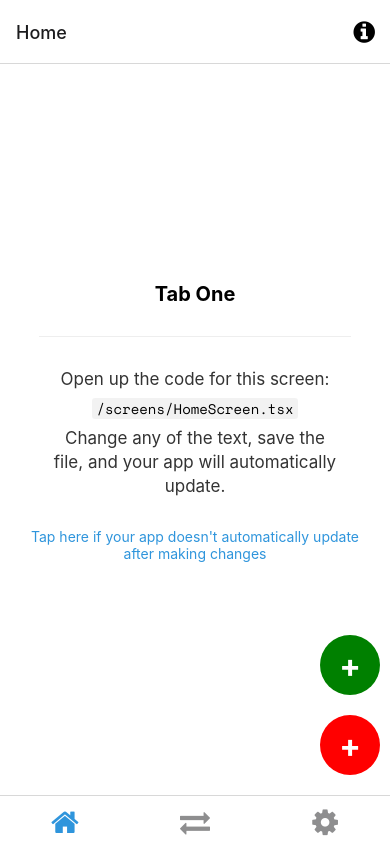
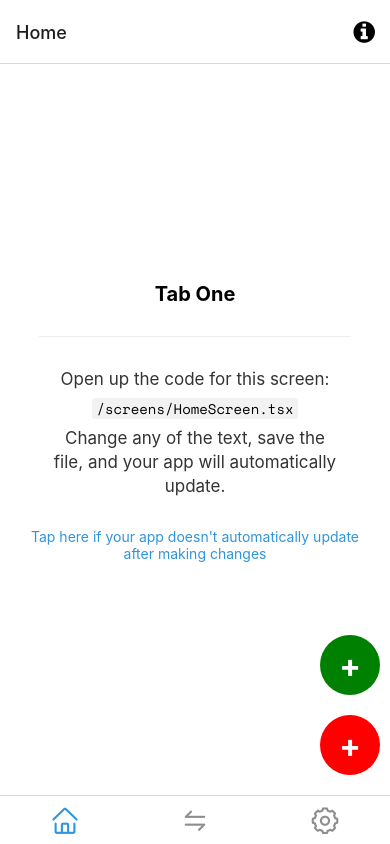
Before and after one commit to Santosh-Punase/FinanceApp, a React Native app: screen /TabOne in a window 390 px wide. Built offline with nearby package versions, Linux system fonts and the light colour scheme; what expo-linking would draw is missing.

Commit message:
changed icons

```diff
--- a/navigation/index.tsx
+++ b/navigation/index.tsx
@@ -3,7 +3,7 @@
  * https://reactnavigation.org/docs/getting-started
  *
  */
-import { FontAwesome } from '@expo/vector-icons';
+import { AntDesign, FontAwesome } from '@expo/vector-icons';
 import { createBottomTabNavigator } from '@react-navigation/bottom-tabs';
 import { NavigationContainer, DefaultTheme, DarkTheme } from '@react-navigation/native';
 import { createNativeStackNavigator } from '@react-navigation/native-stack';
@@ -96,7 +96,7 @@ function BottomTabNavigator() {
         options={{
           title: 'Transactions',
           tabBarShowLabel: false,
-          tabBarIcon: ({ color }) => <TabBarIcon name="exchange" color={color} />,
+          tabBarIcon: ({ color }) => <TabBarIcon name="swap" color={color} />,
         }}
       />
       <BottomTab.Screen
@@ -105,7 +105,7 @@ function BottomTabNavigator() {
         options={{
           title: 'Settings',
           tabBarShowLabel: false,
-          tabBarIcon: ({ color }) => <TabBarIcon name="gear" color={color} />,
+          tabBarIcon: ({ color }) => <TabBarIcon name="setting" color={color} />,
         }}
       />
     </BottomTab.Navigator>
@@ -116,8 +116,8 @@ function BottomTabNavigator() {
  * You can explore the built-in icon families and icons on the web at https://icons.expo.fyi/
  */
 function TabBarIcon(props: {
-  name: React.ComponentProps<typeof FontAwesome>['name'];
+  name: React.ComponentProps<typeof AntDesign>['name'];
   color: string;
 }) {
-  return <FontAwesome size={30} style={{ marginBottom: -3 }} {...props} />;
+  return <AntDesign size={30} style={{ marginBottom: -3 }} {...props} />;
 }
--- a/screens/SettingScreen.tsx
+++ b/screens/SettingScreen.tsx
@@ -1,4 +1,4 @@
-import { FontAwesome } from '@expo/vector-icons';
+import { AntDesign } from '@expo/vector-icons';
 import { StyleSheet, TouchableOpacity } from 'react-native';
 import { Card } from '../components/Card';
 
@@ -27,7 +27,7 @@ export default function SettingScreen() {
       <Text style={styles.sectionHeader}>Application</Text>
       <Card>
         <TouchableOpacity onPress={() => alert('Work in progress')} style={[{ flexDirection: 'row' }]}>
-          <FontAwesome name='sign-out' color={'black'} size={30} />
+          <AntDesign name='logout' color={'black'} size={30} />
           <Text style={styles.label}>Log-out</Text>
         </TouchableOpacity>
       </Card>
```
